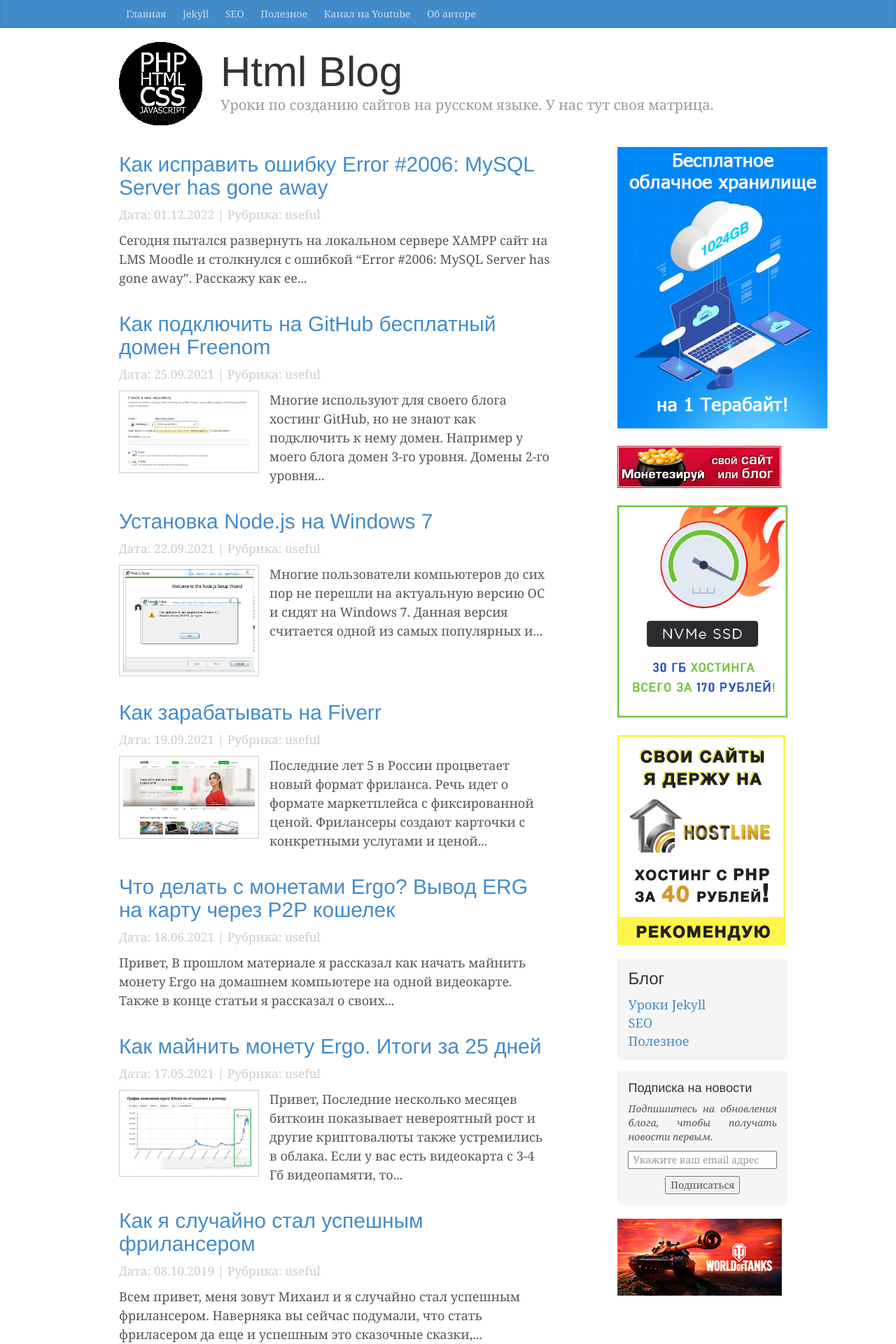
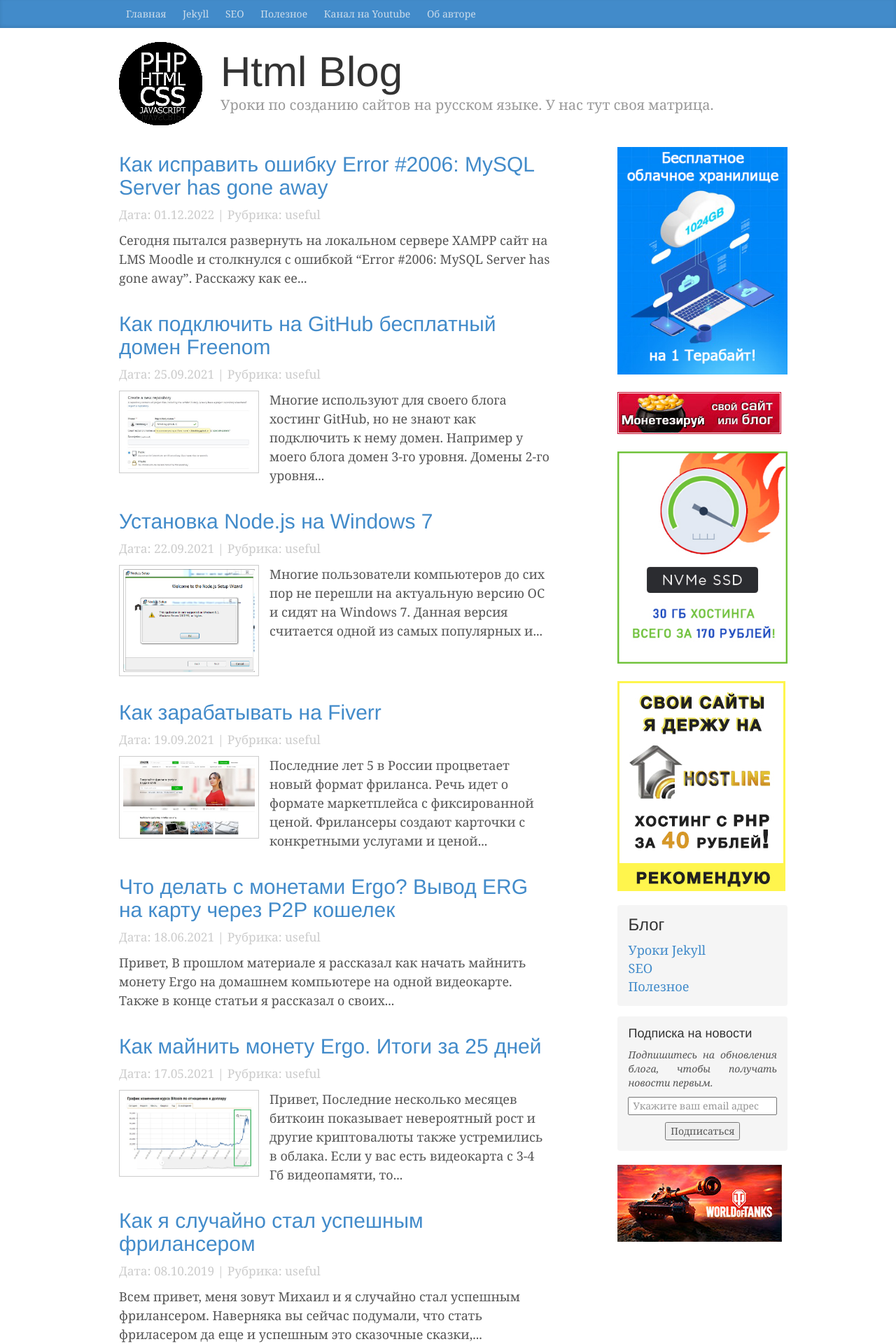
Before and after one commit to htmlblog/htmlblog.github.io, a Jekyll site: the page built from index.html, in a window 1280 px wide. Shown: the top 1920 px of the page at 70% size. Built offline with Jekyll 4.4.1, drawn with Linux system fonts in a browser that asks for light colours; the list of posts is cut into pages by our own code; comment, search, counter and statistics services are not loaded.

Commit message:
Update sidebar.html

```diff
--- a/_includes/sidebar.html
+++ b/_includes/sidebar.html
@@ -1,5 +1,5 @@
 <div class="sidebar-module sidebar-module-ads">
-	<a href="https://www.terabox.com/russian/activity/invitation?from=pc&version=1.33.5.1&channel=00000000000000000000000000000000&lang=ru" rel="nofollow" target="_blank"><img src="/uploads/terabox.jpg"></a>
+	<a href="https://www.terabox.com/russian/activity/invitation?from=pc&version=1.33.5.1&channel=00000000000000000000000000000000&lang=ru" rel="nofollow" target="_blank"><img src="/uploads/terabox.jpg" style="max-width: 100%; height: auto;"></a>
 </div>
 <div class="sidebar-module sidebar-module-ads">
 	<a href="https://gogetlinks.net/?inv=a87rqg" rel="nofollow" target="_blank"><img src="/uploads/gogetlinks.jpg"></a>
```
